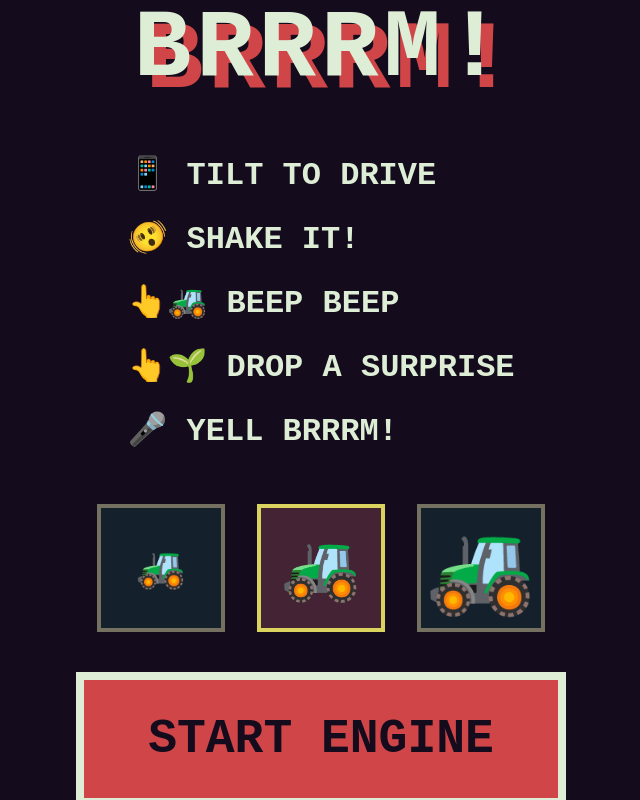
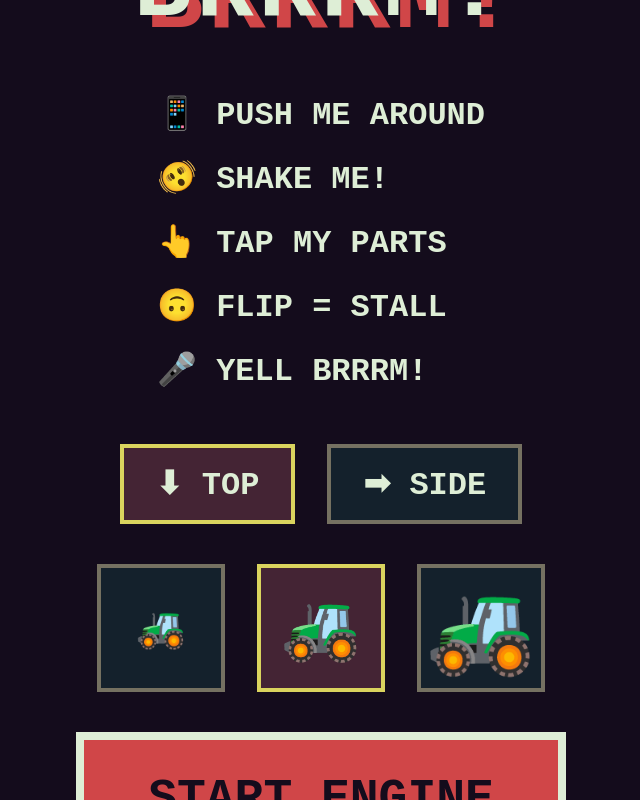
Before and after one commit to reljapetrovic/brrrm, a plain HTML site: page index.html in a window 1280 px wide. Shown: the whole page, without its empty margins (319-959 px from the left). Drawn offline with Linux system fonts and the light colour scheme.

Commit message:
feat: toy-mode start-screen instructions and top/side view picker

```diff
--- a/index.html
+++ b/index.html
@@ -27,6 +27,10 @@
              border:0.6vmin solid #757161;
              display:flex; align-items:center; justify-content:center; }
   .sizeBtn.sel { border-color:#dad45e; background:#442434; }
+  #toyviews { display:flex; gap:4vmin; }
+  .toyBtn { font-family:inherit; font-size:4vmin; font-weight:bold; padding:2vmin 4vmin;
+            color:#deeed6; background:#14212c; border:0.6vmin solid #757161; cursor:pointer; }
+  .toyBtn.sel { border-color:#dad45e; background:#442434; }
   #start { font-family:inherit; font-size:6vmin; font-weight:bold; padding:4vmin 8vmin;
            color:#140c1c; background:#d04648; border:1vmin solid #deeed6;
            box-shadow:0 2vmin 0 #442434; cursor:pointer;
@@ -53,11 +57,15 @@
 <div id="overlay">
   <div id="title">BRRRM!</div>
   <div id="instructions">
-    <div>📱 TILT TO DRIVE</div>
-    <div>🫨 SHAKE IT!</div>
-    <div>👆🚜 BEEP BEEP</div>
-    <div>👆🌱 DROP A SURPRISE</div>
+    <div>📱 PUSH ME AROUND</div>
+    <div>🫨 SHAKE ME!</div>
+    <div>👆 TAP MY PARTS</div>
+    <div>🙃 FLIP = STALL</div>
     <div>🎤 YELL BRRRM!</div>
+  </div>
+  <div id="toyviews">
+    <button class="toyBtn" data-toyview="top">⬇ TOP</button>
+    <button class="toyBtn" data-toyview="side">➡ SIDE</button>
   </div>
   <div id="sizes">
     <button class="sizeBtn" data-view="96" style="font-size:5vmin">🚜</button>
--- a/src/main.js
+++ b/src/main.js
@@ -30,6 +30,17 @@ for (const b of sizeBtns) {
   b.addEventListener('click', () => {
     localStorage.setItem('brrrm-view', b.dataset.view);
     for (const o of sizeBtns) o.classList.toggle('sel', o === b);
+  });
+}
+
+// Toy view picker (top-down vs side); remembered across launches.
+const toyBtns = [...document.querySelectorAll('.toyBtn')];
+const savedToyView = localStorage.getItem('brrrm-toyview') || 'top';
+for (const b of toyBtns) {
+  b.classList.toggle('sel', b.dataset.toyview === savedToyView);
+  b.addEventListener('click', () => {
+    localStorage.setItem('brrrm-toyview', b.dataset.toyview);
+    for (const o of toyBtns) o.classList.toggle('sel', o === b);
   });
 }
 
```
